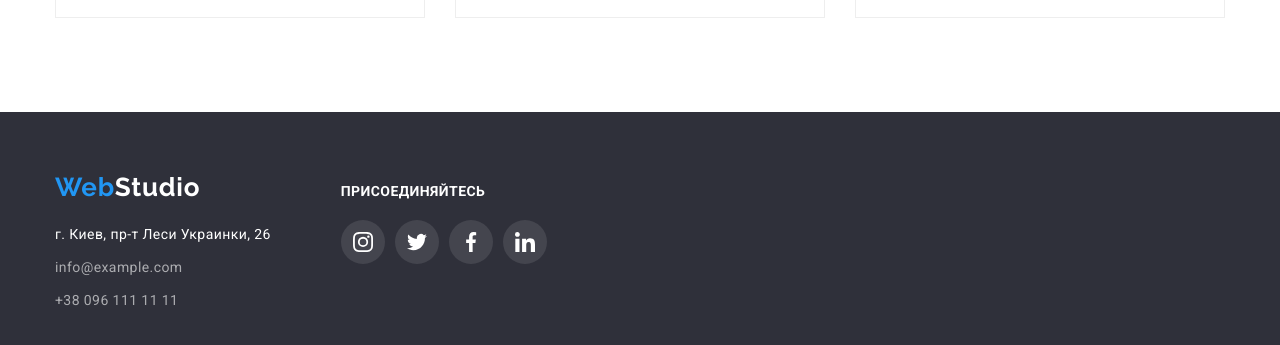
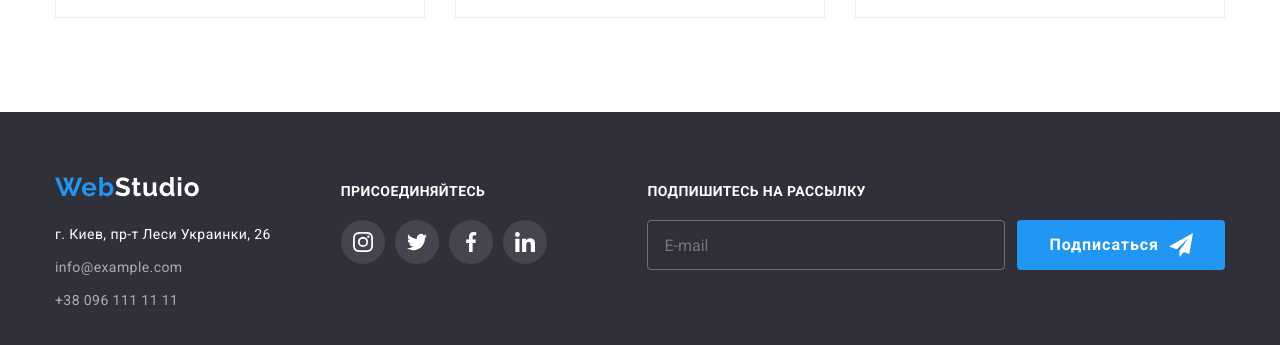
Before and after one commit to KL-ML/goit-markup-hw-06, a plain HTML site: page portfolio.html in a window 1280 px wide. Shown: the part 1520-1865 px from the top of the page. Drawn offline with nearby package versions, Linux system fonts and the light colour scheme.

Commit message:
Додає форму в футер сторінки portfolio

```diff
--- a/portfolio.html
+++ b/portfolio.html
@@ -205,14 +205,13 @@
                         <li class="footer-item"><a class="link" href="https://bit.ly/3pXMvUd" target="_blank"
                                 rel="noopener noreferrer">г. Киев, пр-т
                                 Леси Украинки, 26</a> </li>
-                        <li class="mail footer-item"><a class="link"
-                                href="mailto:info@devstudio.com">info@example.com</a>
+                        <li class="mail footer-item"><a class="link" href="mailto:info@devstudio.com">info@example.com</a>
                         </li>
                         <li class="tel footer-item"><a class="link" href="tel:+380961111111">+38 096 111 11 11</a> </li>
                     </ul>
                 </address>
             </div>
-            <div>
+            <div class="sociallinks-group">
                 <h2 class="sociallinks-title">Присоединяйтесь</h2>
                 <ul class="list sociallinks">
                     <li class="item">
@@ -249,6 +248,20 @@
                     </li>
                 </ul>
             </div>
+            <div class="footer-form-tumb">
+                <h2 class="sociallinks-title">Подпишитесь на рассылку</h2>
+                <form class="footer-form">
+                    <label class="footer-label">
+                        <input class="footer-form-input" type="email" name="email" placeholder="E-mail">
+                    </label>
+                    <button class="blue-button footer-btn" type="submit">
+                        <span class="footer-form-text">Подписаться</span>
+                        <svg class="footer-form-icon" width="24px" height="24px">
+                            <use href="./images/icons.svg#icon-send"></use>
+                        </svg>
+                    </button>
+                </form>
+            </div>
         </div>
     </footer>
 </body>
```
